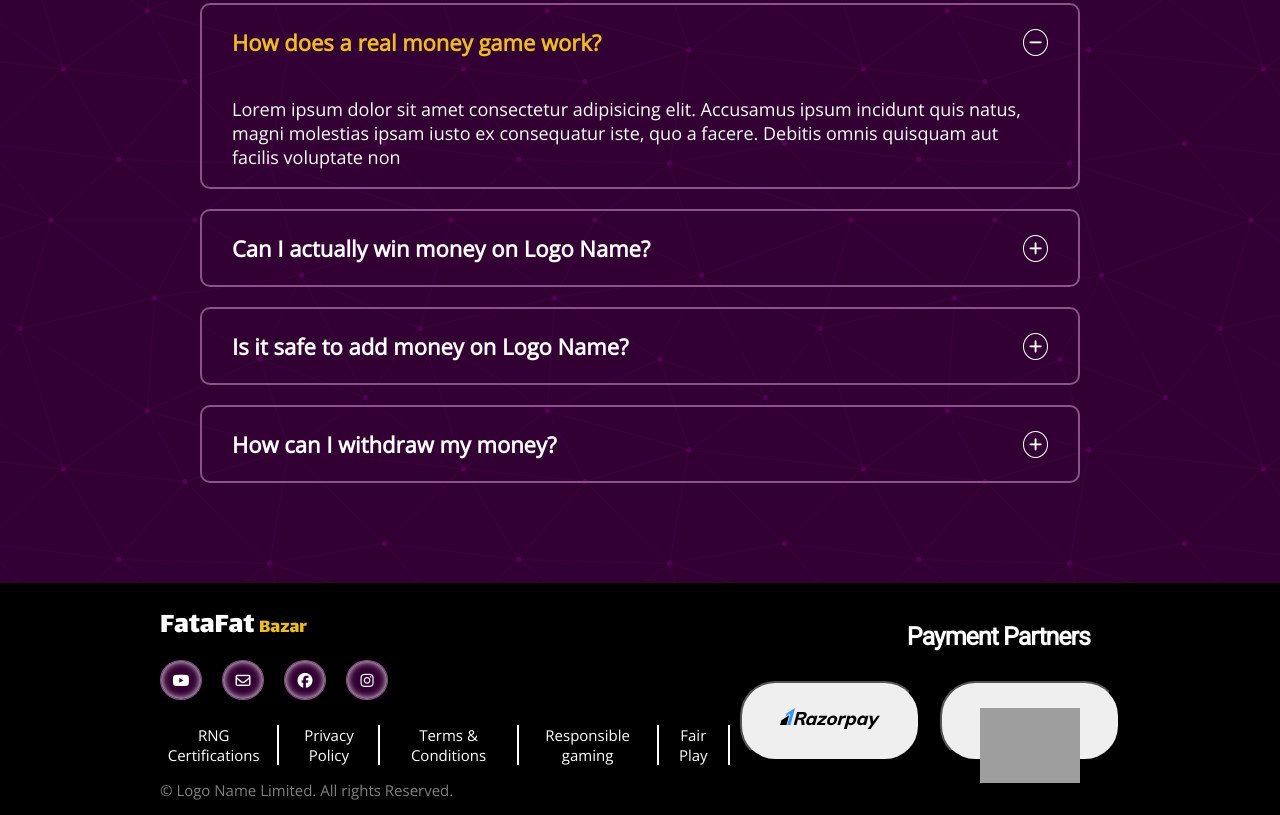
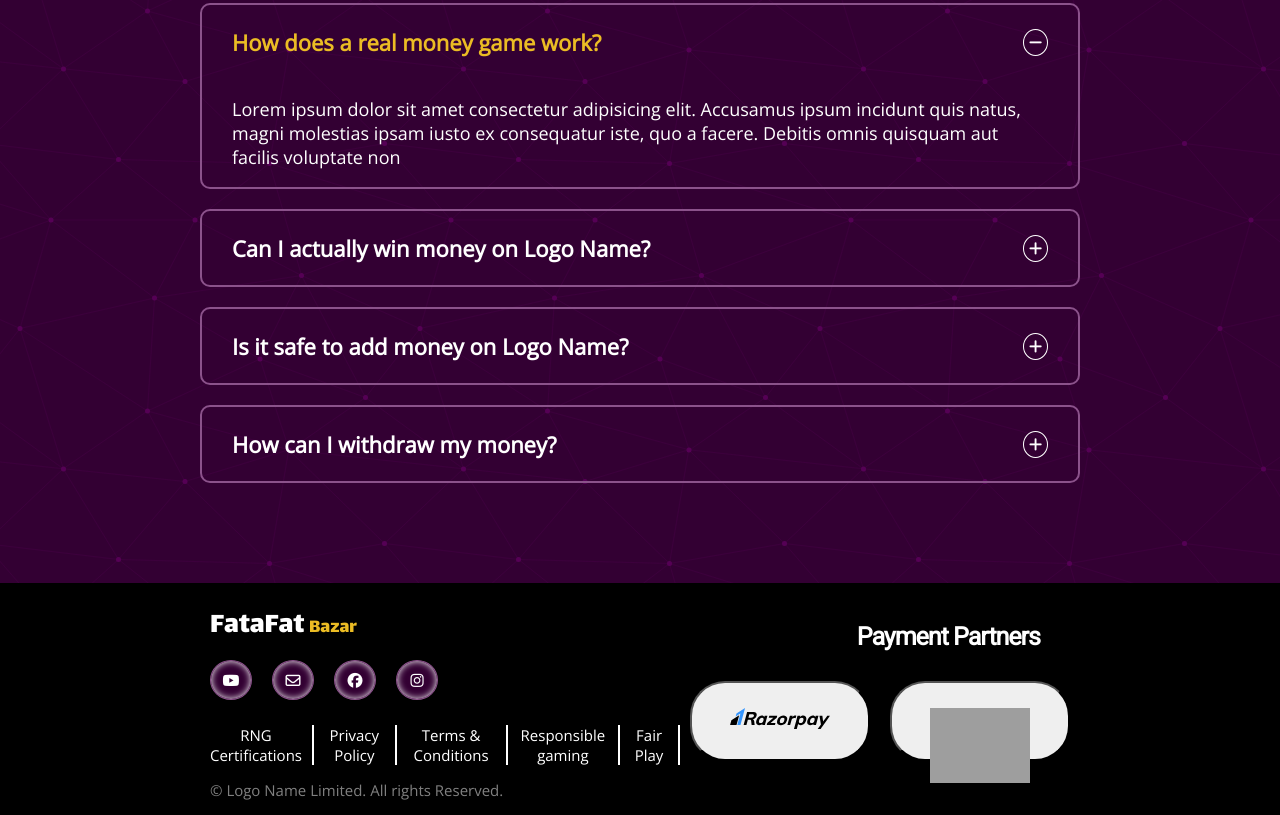
Before and after one commit to dev-arpita/batting-website, a plain HTML site: page index.html in a window 1280 px wide. Shown: the part 3171-3986 px from the top of the page. Drawn offline with nearby package versions, Linux system fonts and the light colour scheme; grey boxes are pictures that could not be loaded.

Commit message:
Update changes

```diff
--- a/index.css
+++ b/index.css
@@ -488,7 +488,7 @@ font-size: 5rem;
 .footer {
     background: var(--clr-black);
     justify-content: space-between;
-    padding: 0 15rem;
+    padding: 0 20rem;
 }
 .connect-us {
     justify-content: start;
```
